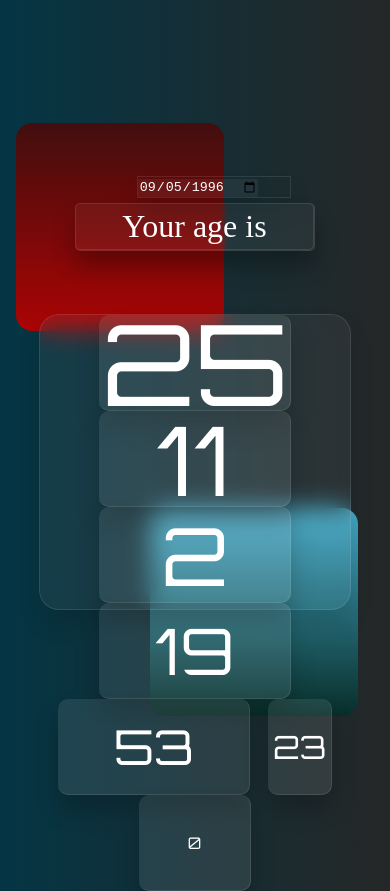
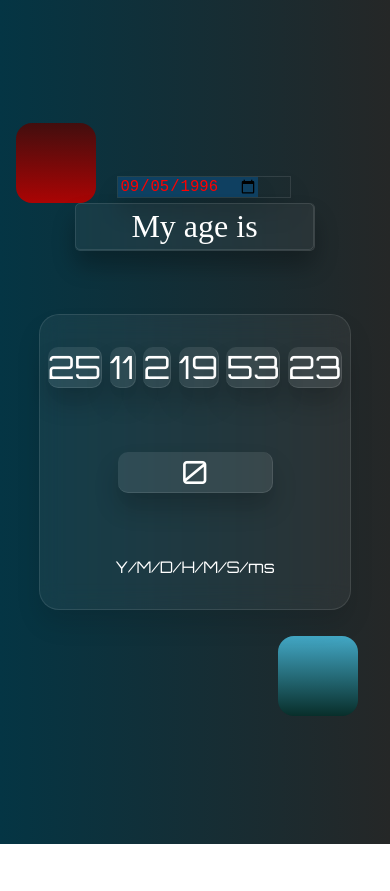
Before and after one commit to meivinay/Real-Time-Age, a plain HTML site: page index.html in a window 390 px wide. After the commit the page ends 844 px from the top, so only its background shows below. Drawn offline with Linux system fonts and the light colour scheme.

Commit message:
changed some css and added an easter egg

```diff
--- a/index.html
+++ b/index.html
@@ -16,7 +16,12 @@
             </div>
         </div>
         <div class="text">
-            <div id="text">Your age is</div>
+            <div id="text">
+                <span id="perspective-js">
+                    My
+                </span>
+                &nbsp;age is
+            </div>
         </div>
         <div class="time-container">
             <div class="time">
@@ -28,9 +33,9 @@
             <div class="second date"></div>
             <div class="millisecond date"></div>
         </div>
-        <div class="square"></div>
+        <div class="square" id="square-1"></div>
     </div>
-    <div class="square2"></div>
+    <div class="square" id="square-2"></div>
     </div>
 </body>
 <script src="./moment.min.js"></script>
--- a/script.js
+++ b/script.js
@@ -1,21 +1,24 @@
-let year = document.querySelector(".year");
-let month = document.querySelector(".month");
-let day = document.querySelector(".day");
-let hour = document.querySelector(".hour");
-let minute = document.querySelector(".minute")
-let second = document.querySelector(".second")
+const perpective = document.querySelector(".text #text #perspective-js");
+const year = document.querySelector(".year");
+const month = document.querySelector(".month");
+const day = document.querySelector(".day");
+const hour = document.querySelector(".hour");
+const minute = document.querySelector(".minute");
+const second = document.querySelector(".second");
 let millisecond = document.querySelector(".millisecond");
 let birthDayInput = moment(["1996", 8, 5]); //default birthday  //month is 0 indexed
-let today = moment();                   // today date
+let today = moment(); // today date
 let birthdayInputElem = document.querySelector("#birthday-input");
 // moment are mutable so clone it
-birthdayInputElem.addEventListener("change",(e)=>{
+birthdayInputElem.addEventListener("change", (e) => {
   let inputDate = e.currentTarget.value;
+  if (perpective) {
+    perpective.innerHTML = inputDate == "1996-09-05" ? "Ours" : "Yours";
+  }
   inputDate = inputDate.split("-");
-    inputDate[1] =(inputDate[1]-1)+""; //months are 0 indexed in moment
+  inputDate[1] = inputDate[1] - 1 + ""; //months are 0 indexed in moment
   birthDayInput = moment(inputDate);
-})
-// console.log(birthDayInput.format(),"18");
+});
 
 setInterval(() => {
   let YY = getYears();
@@ -28,68 +31,58 @@ setInterval(() => {
   minute.innerText = moment().minute();
   second.innerText = moment().seconds();
   millisecond.innerText = moment().millisecond();
-    },1);
+}, 1);
 
-    function getDays(){
-        if(today.date()>=birthDayInput.date()){
-            let lastBirthdayMonth =  moment().date()- birthDayInput.date();
+function getDays() {
+  if (today.date() >= birthDayInput.date()) {
+    let lastBirthdayMonth = moment().date() - birthDayInput.date();
     return lastBirthdayMonth;
-        }
-        else{
+  } else {
     // from last birth date to today birthdate
     // i have birthdate in input
     // go back 1 month form today
-            let lastBirthdayMonth = moment().subtract("1","months");             //getting last month
-            lastBirthdayMonth.set("years",today.year());               // set year to current year , so i can get difference in days between two consecutive month
-            lastBirthdayMonth.set("date",birthDayInput.date())
-            let diff = moment().diff(lastBirthdayMonth,"days");
-            if(diff == 30){
-                if(birthDayInput.year() == moment().year()){
+    let lastBirthdayMonth = moment().subtract("1", "months"); //getting last month
+    lastBirthdayMonth.set("years", today.year()); // set year to current year , so i can get difference in days between two consecutive month
+    lastBirthdayMonth.set("date", birthDayInput.date());
+    let diff = moment().diff(lastBirthdayMonth, "days");
+    if (diff == 30) {
+      if (birthDayInput.year() == moment().year()) {
         return 30;
-                }
-                else{
+      } else {
         return 0;
       }
-            }
-            else{
+    } else {
       return diff;
     }
   }
 }
 
-    function getMonths(YY){
+function getMonths(YY) {
   // 0 years when his birth month has yet to come => month difference will come from origial birthdate
   // 1 years his first birth month has gone   =>  month difference will come from last this year's birhtady month
-        if(YY == 0){
-            return today.diff(birthDayInput,"months")
+  if (YY == 0) {
+    return today.diff(birthDayInput, "months");
   }
   let birthdayClone = moment(birthDayInput);
-        birthdayClone.set("year",today.year());
+  birthdayClone.set("year", today.year());
 
-        if(YY == 1){
-            return today.diff(birthdayClone,"months");
+  if (YY == 1) {
+    return today.diff(birthdayClone, "months");
   }
 
-
-
-        birthdayClone.subtract(1,"years");
+  birthdayClone.subtract(1, "years");
 
   let lastYearBirthday = birthdayClone;
-        let diffInMonths = today.diff(lastYearBirthday,"months");
-        if(diffInMonths == 12){
+  let diffInMonths = today.diff(lastYearBirthday, "months");
+  if (diffInMonths == 12) {
     return 0;
-        }
-        else if (diffInMonths - 12 < 0 ){
-            return (diffInMonths);
+  } else if (diffInMonths - 12 < 0) {
+    return diffInMonths;
   } else {
     return diffInMonths - 12;
   }
   // diffInMonths === 12 ? return (0) : return diffInMonths;
 }
-    function getYears(){
-        return moment().diff(birthDayInput,"years");
+function getYears() {
+  return moment().diff(birthDayInput, "years");
 }
-
-
-    // function getHours(){
-    // }
--- a/style.css
+++ b/style.css
@@ -26,23 +26,20 @@ body{
     height: 13rem;
     width: 13rem;
     border-radius: 1rem;
-    background: linear-gradient(#420e0e, #ab0404);
     position: absolute;
-    left: 1rem;
-    top: -8rem;
     z-index: -1;
     animation: squareAnimation 5s alternate-reverse infinite ease-in-out;
 }
-.square2{
-    height: 13rem;
-    width: 13rem;
-    border-radius: 1rem;
-    background: linear-gradient(#43a8c6, #082e2a);
-    position: absolute;
+
+#square-1 {
+    left: 1rem;
+    top: -8rem;
+    background: linear-gradient(#420e0e, #ab0404);
+}
+#square-2 {
     right: 2rem;
     bottom: 8rem;
-    z-index: -1;
-    animation: squareAnimation 5s alternate-reverse infinite ease-in-out;
+    background: linear-gradient(#43a8c6, #082e2a);
 }
 @keyframes squareAnimation {
     0%{
@@ -209,3 +206,26 @@ input{
     font-size: 2rem;
     content: "ms";
 }
+
+@media (max-width : 728px) {
+    .square {
+        height: 5rem;
+        width: 5rem;
+    }
+    .year.date, .month.date, .day.date, .hour.date, .minute.date, .second.date, .millisecond.date {
+        height: fit-content;
+        width: fit-content;
+        font-size: 2em;
+    }
+    .millisecond.date {
+        width: 50%;
+    }
+    .time-container .time::after {
+        content: "Y/M/D/H/M/S/ms";
+    }
+    #birthday-input {
+        color: red;
+        background: rgb(14 68 105 / 86%);
+        font-size: 1.2em;
+    }
+}
```
Lines whose indentation alone changed are shown as unchanged.
